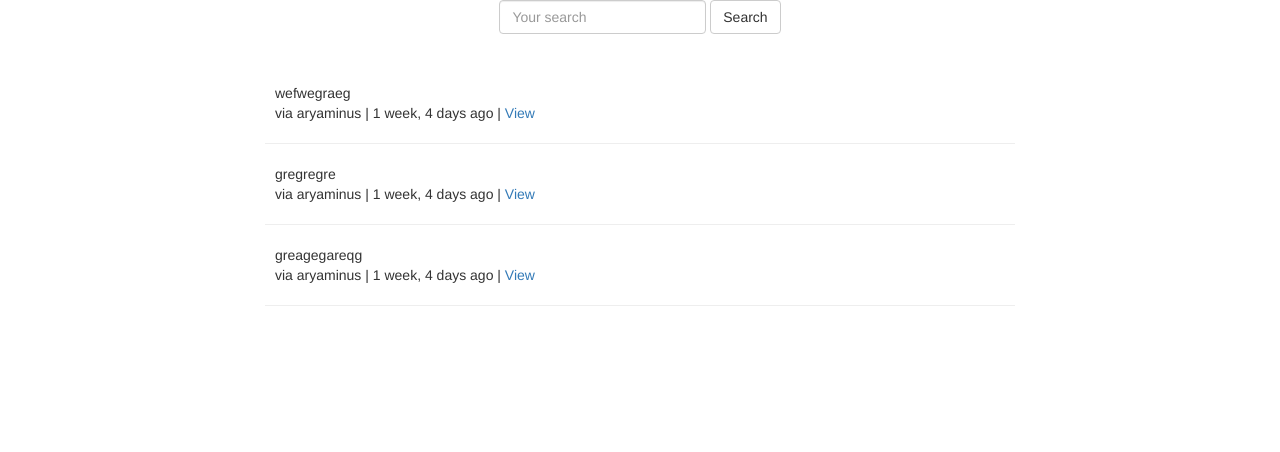
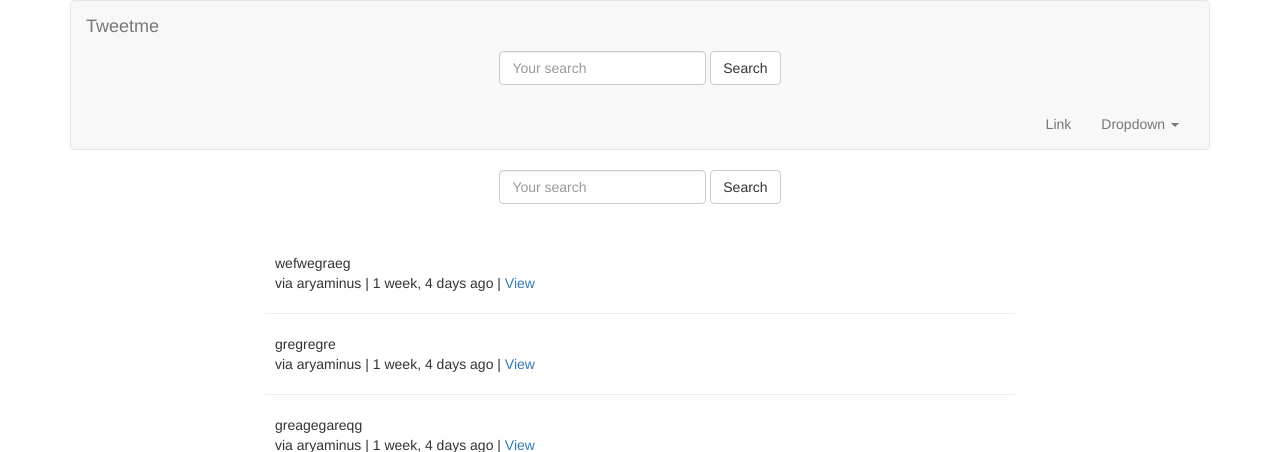
Before and after one commit to aryaminus/twitly, a Django app: page /tweet/ in a window 1280 px wide. Shown: the top 452 px of the page. Run offline with Django 3.2, Linux system fonts and the light colour scheme; data comes from the database, SQL or seed files in the repository; some libraries are stand-ins or nearby versions.

Commit message:
Add Navbar Html and import in base

```diff
--- a/templates/base.html
+++ b/templates/base.html
@@ -9,22 +9,14 @@
 
     <!-- Bootstrap -->
     <link href="{% static 'css/bootstrap.min.css' %}" rel="stylesheet">
-    <!-- <link rel="stylesheet" href="https://maxcdn.bootstrapcdn.com/bootstrap/3.3.7/css/bootstrap.min.css" > -->
+  </head>
 
-    <!-- HTML5 shim and Respond.js for IE8 support of HTML5 elements and media queries -->
-    <!-- WARNING: Respond.js doesn't work if you view the page via file:// -->
-    <!--[if lt IE 9]>
-      <script src="https://oss.maxcdn.com/html5shiv/3.7.3/html5shiv.min.js"></script>
-      <script src="https://oss.maxcdn.com/respond/1.4.2/respond.min.js"></script>
-    <![endif]-->
-  </head>
   <body>
     <div class='container'>
+      {% include "navbar.html" %}
       {% block content %}
       {% endblock content %}
-
     </div>
-
     <!-- jQuery (necessary for Bootstrap's JavaScript plugins) -->
     <script src="https://ajax.googleapis.com/ajax/libs/jquery/1.12.4/jquery.min.js"></script>
     <!-- Include all compiled plugins (below), or include individual files as needed -->
--- /dev/null
+++ b/templates/navbar.html
@@ -0,0 +1,31 @@
+<nav class="navbar navbar-default">
+  <div class="container-fluid">
+    <!-- Brand and toggle get grouped for better mobile display -->
+    <div class="navbar-header">
+      <button type="button" class="navbar-toggle collapsed" data-toggle="collapse" data-target="#bs-example-navbar-collapse-1" aria-expanded="false">
+        <span class="sr-only">Toggle navigation</span>
+        <span class="icon-bar"></span>
+        <span class="icon-bar"></span>
+        <span class="icon-bar"></span>
+      </button>
+      <a class="navbar-brand" href="{% url 'home' %}">Tweetme</a>
+    </div>
+    {% include "tweets/search_form.html" %}
+    <!-- Collect the nav links, forms, and other content for toggling -->
+    <div class="collapse navbar-collapse" id="bs-example-navbar-collapse-1">
+      <ul class="nav navbar-nav navbar-right">
+        <li><a href="#">Link</a></li>
+        <li class="dropdown">
+          <a href="#" class="dropdown-toggle" data-toggle="dropdown" role="button" aria-haspopup="true" aria-expanded="false">Dropdown <span class="caret"></span></a>
+          <ul class="dropdown-menu">
+            <li><a href="#">Action</a></li>
+            <li><a href="#">Another action</a></li>
+            <li><a href="#">Something else here</a></li>
+            <li role="separator" class="divider"></li>
+            <li><a href="#">Separated link</a></li>
+          </ul>
+        </li>
+      </ul>
+    </div><!-- /.navbar-collapse -->
+  </div><!-- /.container-fluid -->
+</nav>
```
